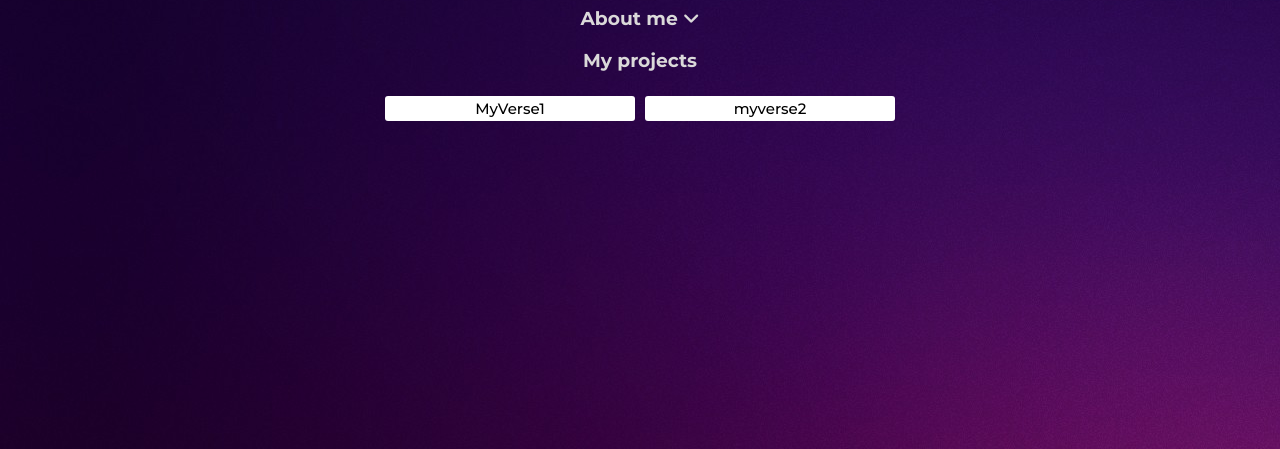
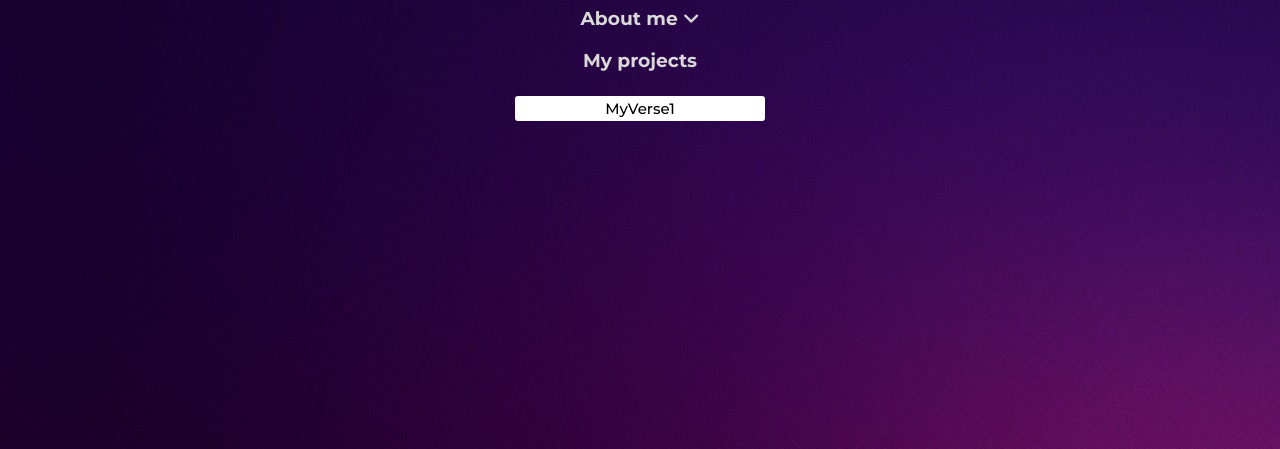
Before and after one commit to CarterrRyan/linktree, a plain HTML site: page index.html in a window 1280 px wide. Shown: the part 351-800 px from the top of the page. Drawn offline with nearby package versions, Linux system fonts and the light colour scheme; some packages are replaced by stand-ins of ours; a script that the page names is missing.

Commit message:
removed 2nd myverse button

```diff
--- a/index.html
+++ b/index.html
@@ -38,7 +38,6 @@
            <div>
             <h3>My projects</h3>
             <button @click="myVerse">MyVerse1</button>
-            <a :href="link"><button>myverse2</button></a>
            </div>
         </section>
     </div>
```
